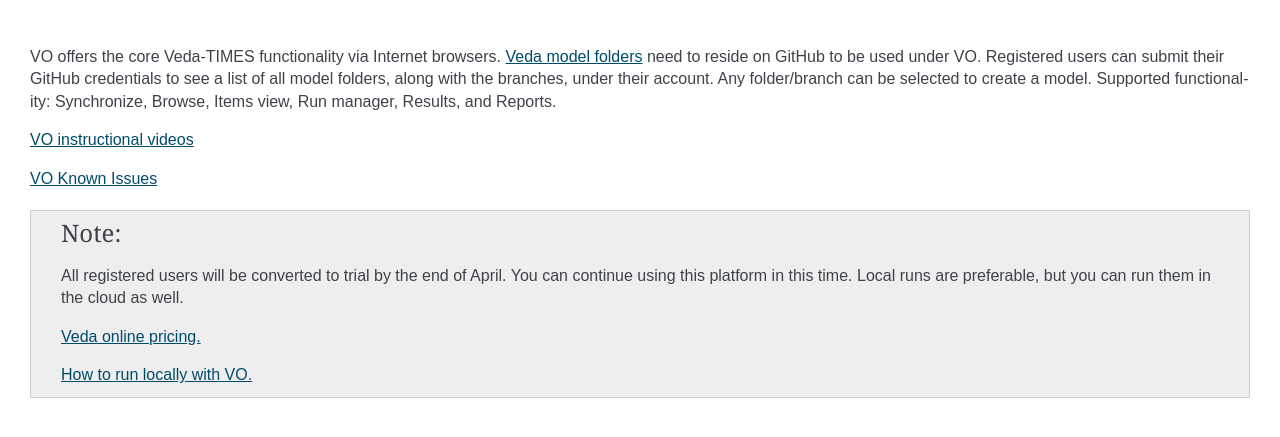
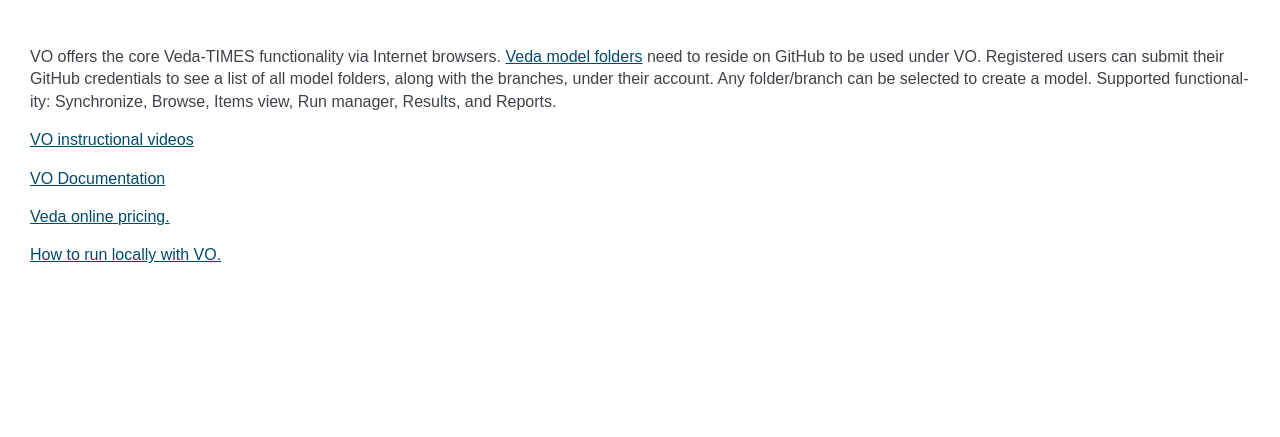
Before and after one commit to kanors-emr/VedaOnline-Pages, a Sphinx documentation site: the page built from source/index.rst, in a window 1280 px wide. Shown: the top 437 px of the page. Built offline with Sphinx 7.4.7, drawn with Linux system fonts in a browser that asks for light colours.

Commit message:
no message

```diff
--- a/source/index.rst
+++ b/source/index.rst
@@ -12,13 +12,8 @@
 
    <p> <a href="https://youtube.com/playlist?list=PLED97cPMXPOl1o4f3Xx5QZEBzswd4Watc" target="_blank">VO instructional videos</a> </p>
 
-   <p> <a href="https://vedaonline-documentation.readthedocs.io/en/latest/pages/Known%20Issues.html#known-issues" target="_blank">VO Known Issues</a> </p>
+   <p> <a href="https://vedaonline-documentation.readthedocs.io/en/latest/" target="_blank">VO Documentation</a> </p>
 
-.. note::
-   All registered users will be converted to trial by the end of April. You can continue using this platform in this time. Local runs are preferable, but you can run them in the cloud as well.
+   <p> <a href="https://vedaonline-documentation.readthedocs.io/en/latest/pages/introduction.html#user-types-and-pricing" target="_blank">Veda online pricing.</a>
 
-   .. raw:: html
-
-      <p> <a href="https://vedaonline-documentation.readthedocs.io/en/latest/pages/introduction.html#user-types-and-pricing" target="_blank">Veda online pricing.</a>
-
-      <p> <a href="https://youtu.be/oMY8hsCUjXI" target="_blank">How to run locally with VO.</a>
+   <p> <a href="https://youtu.be/oMY8hsCUjXI" target="_blank">How to run locally with VO.</a>
```
